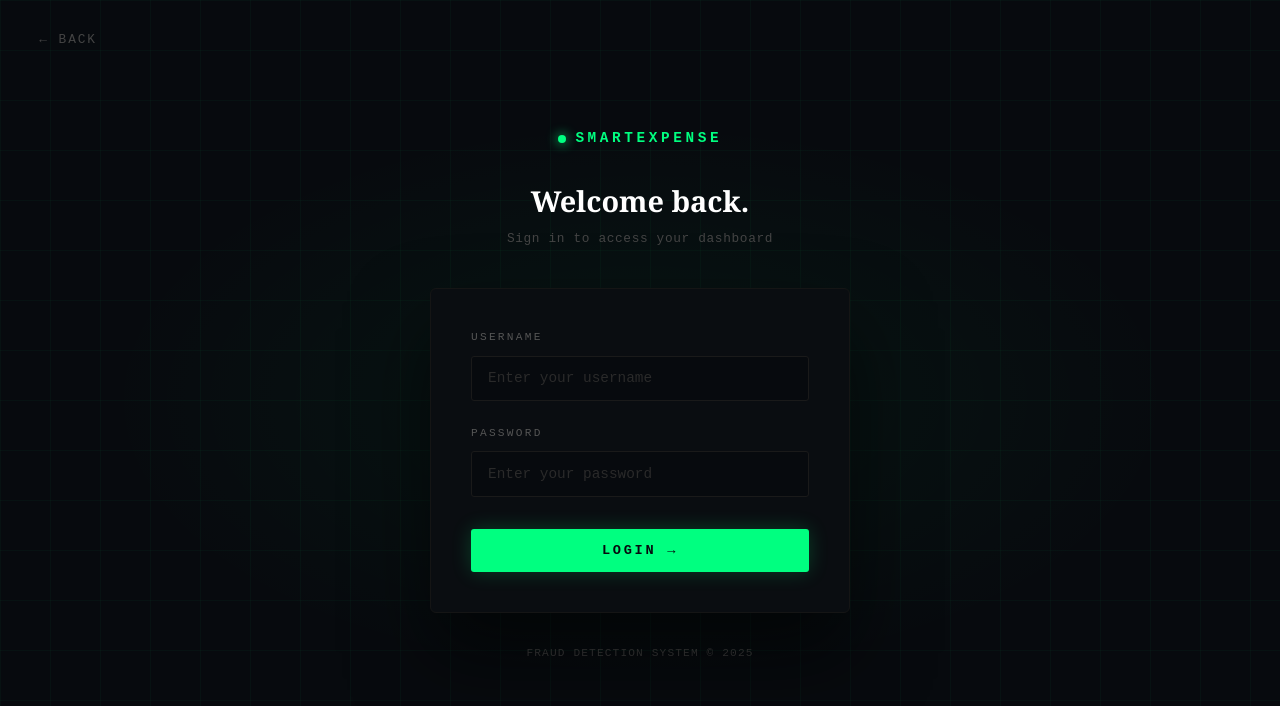
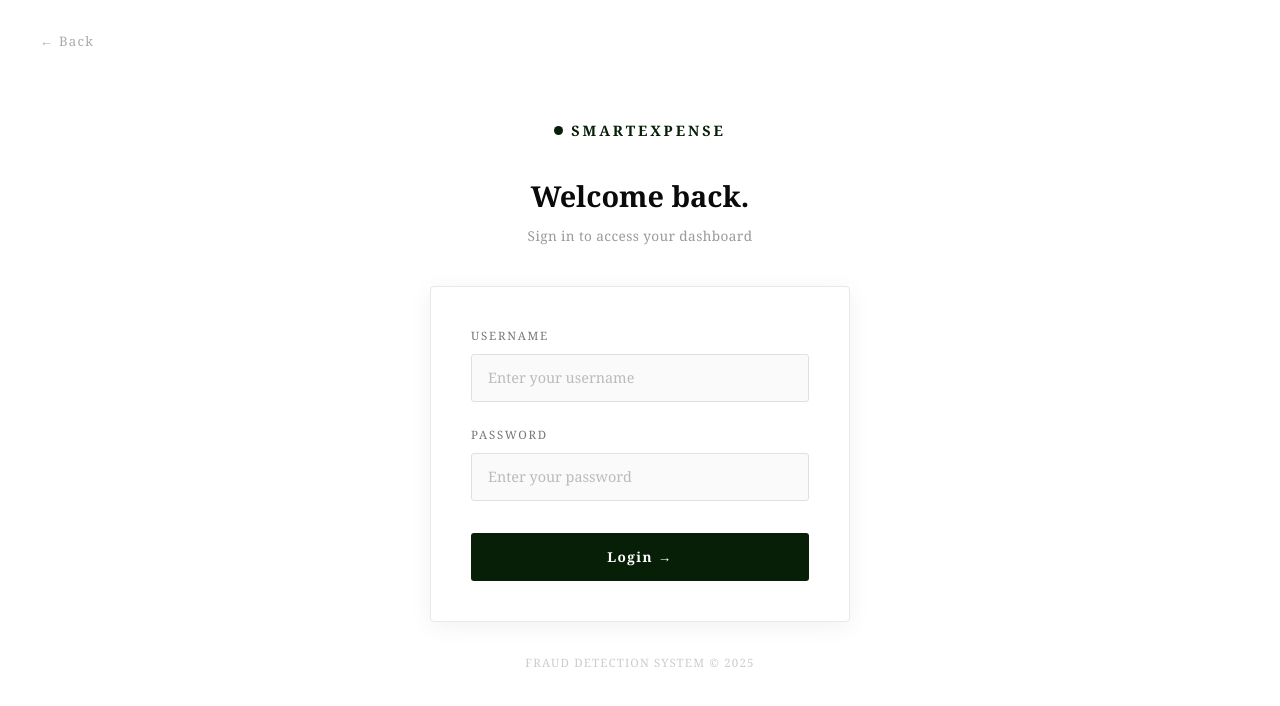
Before and after one commit to shelby628/Smart_Expense_Fraud_dashboard, a React (Vite) app in the folder frontend/: page /login in a window 1280 px wide. Shown: the top 706 px of the page. Built offline with nearby package versions, Linux system fonts and the light colour scheme.

Commit message:
landing page

```diff
--- a/frontend/src/pages/Login.jsx
+++ b/frontend/src/pages/Login.jsx
@@ -1,5 +1,5 @@
-import { useState } from "react";
-import { useNavigate } from "react-router-dom";
+import { useState, useEffect, useRef } from "react";
+import { UNSAFE_getHydrationData, useNavigate } from "react-router-dom";
 import API from "../api";
 
 function Login() {
@@ -7,12 +7,18 @@ function Login() {
   const [password, setPassword] = useState("");
   const [loading, setLoading] = useState(false);
   const [error, setError] = useState("");
+  const [slowMessage, setSlowMessage] = useState(false);
   const navigate = useNavigate();
+  const slowTimer = useRef(null);
 
   const handleLogin = async (e) => {
-    e.preventDefault();
+    if (e) e.preventDefault();
     setLoading(true);
     setError("");
+    setSlowMessage(false);
+
+    slowTimer.current = setTimeout(() => setSlowMessage(true), 5000);
+
     try {
       const res = await API.post("token/", { username, password });
       localStorage.setItem("access", res.data.access);
@@ -29,42 +35,33 @@ function Login() {
         navigate("/dashboard");
       }
     } catch (err) {
-      setError("Invalid username or password.");
+      if (!err.response) {
+        setError("Server is waking up. Please try again in a moment.");
+      } else {
+        setError("Invalid username or password.");
+      }
       console.log(err.response?.data);
     } finally {
+      clearTimeout(slowTimer.current);
+      setSlowMessage(false);
       setLoading(false);
     }
   };
 
+  useEffect(() => {
+    return () => clearTimeout(slowTimer.current);
+  }, []);
+
   return (
     <div style={{
       minHeight: "100vh",
-      backgroundColor: "#070a0e",
+      backgroundColor: "#ffffff",
       display: "flex",
       alignItems: "center",
       justifyContent: "center",
-      fontFamily: "'Courier New', monospace",
+      fontFamily: "'Georgia', serif",
       position: "relative",
-      overflow: "hidden",
     }}>
-
-      {/* Background glow */}
-      <div style={{
-        position: "absolute", inset: 0,
-        background: "radial-gradient(ellipse 60% 50% at 50% 50%, rgba(0,255,128,0.05) 0%, transparent 70%)",
-        pointerEvents: "none",
-      }} />
-
-      {/* Grid lines background */}
-      <div style={{
-        position: "absolute", inset: 0,
-        backgroundImage: `
-          linear-gradient(rgba(0,255,128,0.03) 1px, transparent 1px),
-          linear-gradient(90deg, rgba(0,255,128,0.03) 1px, transparent 1px)
-        `,
-        backgroundSize: "50px 50px",
-        pointerEvents: "none",
-      }} />
 
       {/* Back to home */}
       <button
@@ -74,55 +71,50 @@ function Login() {
           top: "1.5rem",
           left: "1.5rem",
           backgroundColor: "transparent",
-          color: "#444",
+          color: "#aaa",
           border: "none",
           cursor: "pointer",
-          fontSize: "0.8rem",
-          letterSpacing: "0.15em",
-          fontFamily: "'Courier New', monospace",
+          fontSize: "0.82rem",
+          letterSpacing: "0.1em",
+          fontFamily: "'Georgia', serif",
           display: "flex",
           alignItems: "center",
           gap: "0.5rem",
           transition: "color 0.2s ease",
           zIndex: 10,
         }}
-        onMouseOver={(e) => e.currentTarget.style.color = "#00ff80"}
-        onMouseOut={(e) => e.currentTarget.style.color = "#444"}
+        onMouseOver={(e) => e.currentTarget.style.color = "#071e07"}
+        onMouseOut={(e) => e.currentTarget.style.color = "#aaa"}
       >
-        ← BACK
+        ← Back
       </button>
 
       {/* Login Card */}
       <div style={{
-        position: "relative",
-        zIndex: 1,
         width: "100%",
         maxWidth: 420,
         padding: "0 1.5rem",
       }}>
 
         {/* Logo */}
-        <div style={{
-          textAlign: "center",
-          marginBottom: "2.5rem",
-        }}>
+        <div style={{ textAlign: "center", marginBottom: "2.5rem" }}>
           <div style={{
             display: "inline-flex",
             alignItems: "center",
-            gap: "0.6rem",
-            marginBottom: "1rem",
+            gap: "0.5rem",
+            marginBottom: "1.2rem",
           }}>
             <div style={{
-              width: 8, height: 8,
-              backgroundColor: "#00ff80",
+              width: 9, height: 9,
+              backgroundColor: "#071e07",
               borderRadius: "50%",
-              boxShadow: "0 0 12px #00ff80",
             }} />
             <span style={{
               fontSize: "0.9rem",
-              letterSpacing: "0.25em",
-              color: "#00ff80",
+              letterSpacing: "0.2em",
+              color: "#071e07",
               fontWeight: "bold",
+              fontFamily: "'Georgia', serif",
             }}>
               SMARTEXPENSE
             </span>
@@ -130,50 +122,89 @@ function Login() {
           <h1 style={{
             fontSize: "1.8rem",
             fontWeight: "900",
-            fontFamily: "'Georgia', serif",
-            color: "#fff",
+            color: "#0a0a0a",
             marginBottom: "0.5rem",
           }}>
             Welcome back.
           </h1>
-          <p style={{ fontSize: "0.8rem", color: "#444", letterSpacing: "0.05em" }}>
+          <p style={{
+            fontSize: "0.85rem",
+            color: "#999",
+            letterSpacing: "0.03em",
+          }}>
             Sign in to access your dashboard
           </p>
         </div>
 
         {/* Form Card */}
         <div style={{
-          backgroundColor: "#0a0d11",
-          border: "1px solid #151515",
-          borderRadius: "6px",
+          backgroundColor: "#ffffff",
+          border: "1px solid #e8e8e8",
+          borderRadius: "4px",
           padding: "2.5rem",
-          boxShadow: "0 40px 80px rgba(0,0,0,0.6)",
+          boxShadow: "0 4px 24px rgba(0,0,0,0.06)",
         }}>
+
+          {/* Wake-up message */}
+          {slowMessage && (
+            <div style={{
+              backgroundColor: "#f7faf7",
+              border: "1px solid #c8e6c8",
+              borderRadius: "3px",
+              padding: "0.75rem 1rem",
+              marginBottom: "1.5rem",
+              fontSize: "0.82rem",
+              color: "#071e07",
+              letterSpacing: "0.03em",
+            }}>
+              ⏳ Server is waking up, please wait...
+            </div>
+          )}
 
           {/* Error message */}
           {error && (
             <div style={{
-              backgroundColor: "rgba(255,107,107,0.1)",
-              border: "1px solid rgba(255,107,107,0.3)",
-              borderRadius: "4px",
+              backgroundColor: "#fff5f5",
+              border: "1px solid #fcc",
+              borderRadius: "3px",
               padding: "0.75rem 1rem",
               marginBottom: "1.5rem",
-              fontSize: "0.8rem",
-              color: "#ff6b6b",
-              letterSpacing: "0.05em",
+              fontSize: "0.82rem",
+              color: "#cc0000",
+              letterSpacing: "0.03em",
             }}>
               ⚠ {error}
+              {error.includes("waking up") && (
+                <button
+                  onClick={handleLogin}
+                  style={{
+                    display: "block",
+                    marginTop: "0.6rem",
+                    backgroundColor: "transparent",
+                    border: "1px solid #cc0000",
+                    borderRadius: "3px",
+                    color: "#cc0000",
+                    padding: "0.4rem 0.8rem",
+                    cursor: "pointer",
+                    fontSize: "0.75rem",
+                    fontFamily: "'Georgia', serif",
+                    letterSpacing: "0.05em",
+                  }}
+                >
+                  Retry →
+                </button>
+              )}
             </div>
           )}
 
           <form onSubmit={handleLogin}>
-            {/* Username field */}
+            {/* Username */}
             <div style={{ marginBottom: "1.5rem" }}>
               <label style={{
                 display: "block",
-                fontSize: "0.7rem",
-                letterSpacing: "0.2em",
-                color: "#555",
+                fontSize: "0.72rem",
+                letterSpacing: "0.15em",
+                color: "#777",
                 marginBottom: "0.6rem",
               }}>
                 USERNAME
@@ -186,29 +217,29 @@ function Login() {
                 placeholder="Enter your username"
                 style={{
                   width: "100%",
-                  backgroundColor: "#070a0e",
-                  border: "1px solid #1a1a1a",
+                  backgroundColor: "#fafafa",
+                  border: "1px solid #e0e0e0",
                   borderRadius: "3px",
                   padding: "0.85rem 1rem",
-                  color: "#fff",
+                  color: "#0a0a0a",
                   fontSize: "0.9rem",
-                  fontFamily: "'Courier New', monospace",
+                  fontFamily: "'Georgia', serif",
                   outline: "none",
                   transition: "border-color 0.2s ease",
                   boxSizing: "border-box",
                 }}
-                onFocus={(e) => e.target.style.borderColor = "#00ff80"}
-                onBlur={(e) => e.target.style.borderColor = "#1a1a1a"}
+                onFocus={(e) => e.target.style.borderColor = "#071e07"}
+                onBlur={(e) => e.target.style.borderColor = "#e0e0e0"}
               />
             </div>
 
-            {/* Password field */}
+            {/* Password */}
             <div style={{ marginBottom: "2rem" }}>
               <label style={{
                 display: "block",
-                fontSize: "0.7rem",
-                letterSpacing: "0.2em",
-                color: "#555",
+                fontSize: "0.72rem",
+                letterSpacing: "0.15em",
+                color: "#777",
                 marginBottom: "0.6rem",
               }}>
                 PASSWORD
@@ -221,49 +252,48 @@ function Login() {
                 placeholder="Enter your password"
                 style={{
                   width: "100%",
-                  backgroundColor: "#070a0e",
-                  border: "1px solid #1a1a1a",
+                  backgroundColor: "#fafafa",
+                  border: "1px solid #e0e0e0",
                   borderRadius: "3px",
                   padding: "0.85rem 1rem",
-                  color: "#fff",
+                  color: "#0a0a0a",
                   fontSize: "0.9rem",
-                  fontFamily: "'Courier New', monospace",
+                  fontFamily: "'Georgia', serif",
                   outline: "none",
                   transition: "border-color 0.2s ease",
                   boxSizing: "border-box",
                 }}
-                onFocus={(e) => e.target.style.borderColor = "#00ff80"}
-                onBlur={(e) => e.target.style.borderColor = "#1a1a1a"}
+                onFocus={(e) => e.target.style.borderColor = "#071e07"}
+                onBlur={(e) => e.target.style.borderColor = "#e0e0e0"}
               />
             </div>
 
-            {/* Submit button */}
+            {/* Submit */}
             <button
               type="submit"
               disabled={loading}
               style={{
                 width: "100%",
-                backgroundColor: loading ? "#0a2e1a" : "#00ff80",
-                color: loading ? "#00ff80" : "#070a0e",
-                border: loading ? "1px solid #00ff80" : "none",
+                backgroundColor: loading ? "#e8e8e8" : "#071e07",
+                color: loading ? "#999" : "#ffffff",
+                border: "none",
                 borderRadius: "3px",
                 padding: "0.9rem",
                 cursor: loading ? "not-allowed" : "pointer",
                 fontSize: "0.85rem",
                 fontWeight: "bold",
-                letterSpacing: "0.2em",
-                fontFamily: "'Courier New', monospace",
+                letterSpacing: "0.1em",
+                fontFamily: "'Georgia', serif",
                 transition: "all 0.2s ease",
-                boxShadow: loading ? "none" : "0 0 20px rgba(0,255,128,0.2)",
               }}
               onMouseOver={(e) => {
-                if (!loading) e.currentTarget.style.boxShadow = "0 0 40px rgba(0,255,128,0.4)";
+                if (!loading) e.currentTarget.style.backgroundColor = "#0f3a0f";
               }}
               onMouseOut={(e) => {
-                if (!loading) e.currentTarget.style.boxShadow = "0 0 20px rgba(0,255,128,0.2)";
+                if (!loading) e.currentTarget.style.backgroundColor = "#071e07";
               }}
             >
-              {loading ? "AUTHENTICATING..." : "LOGIN →"}
+              {loading ? "Authenticating..." : "Login →"}
             </button>
           </form>
         </div>
@@ -272,8 +302,8 @@ function Login() {
         <p style={{
           textAlign: "center",
           marginTop: "2rem",
-          fontSize: "0.7rem",
-          color: "#2a2a2a",
+          fontSize: "0.72rem",
+          color: "#ccc",
           letterSpacing: "0.1em",
         }}>
           FRAUD DETECTION SYSTEM © 2025
@@ -281,10 +311,10 @@ function Login() {
       </div>
 
       <style>{`
-        input::placeholder { color: #2a2a2a; }
+        input::placeholder { color: #bbb; }
         input:-webkit-autofill {
-          -webkit-box-shadow: 0 0 0px 1000px #070a0e inset;
-          -webkit-text-fill-color: #ffffff;
+          -webkit-box-shadow: 0 0 0px 1000px #fafafa inset;
+          -webkit-text-fill-color: #0a0a0a;
         }
       `}</style>
     </div>
```
